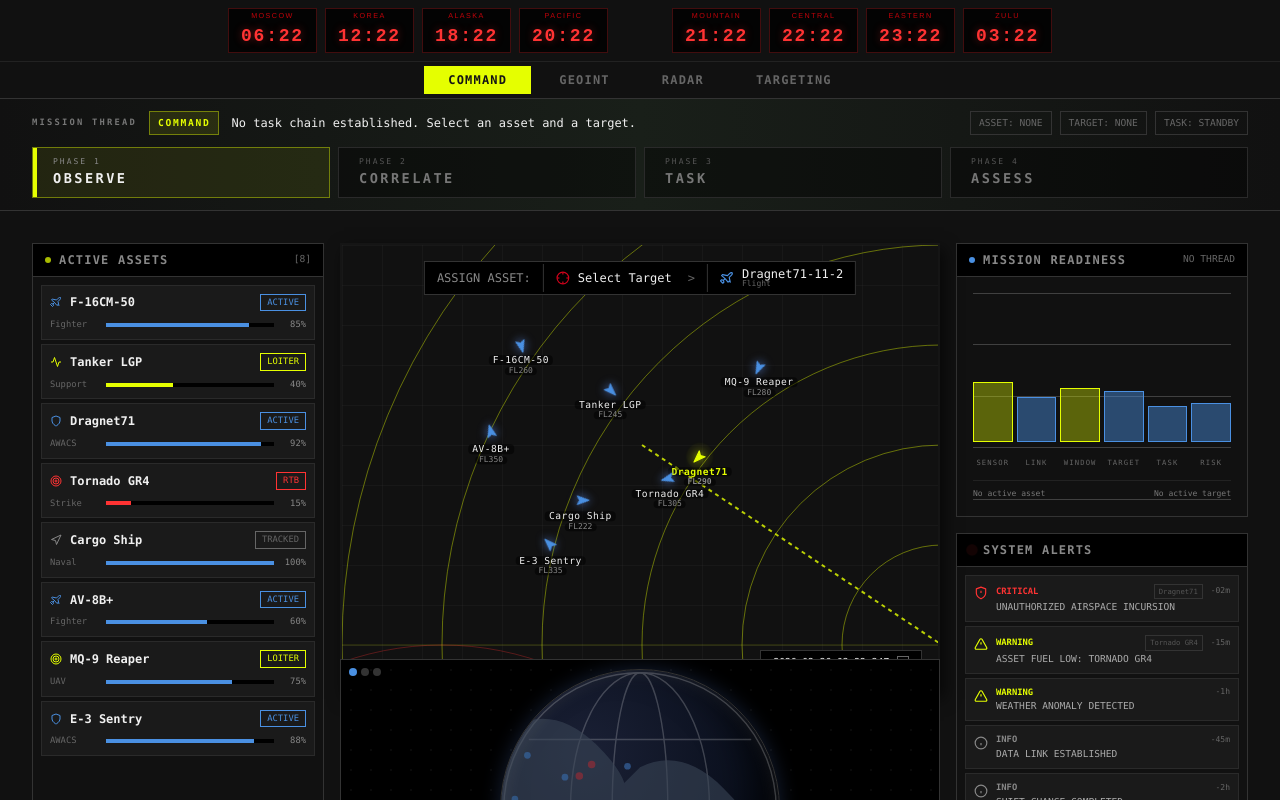
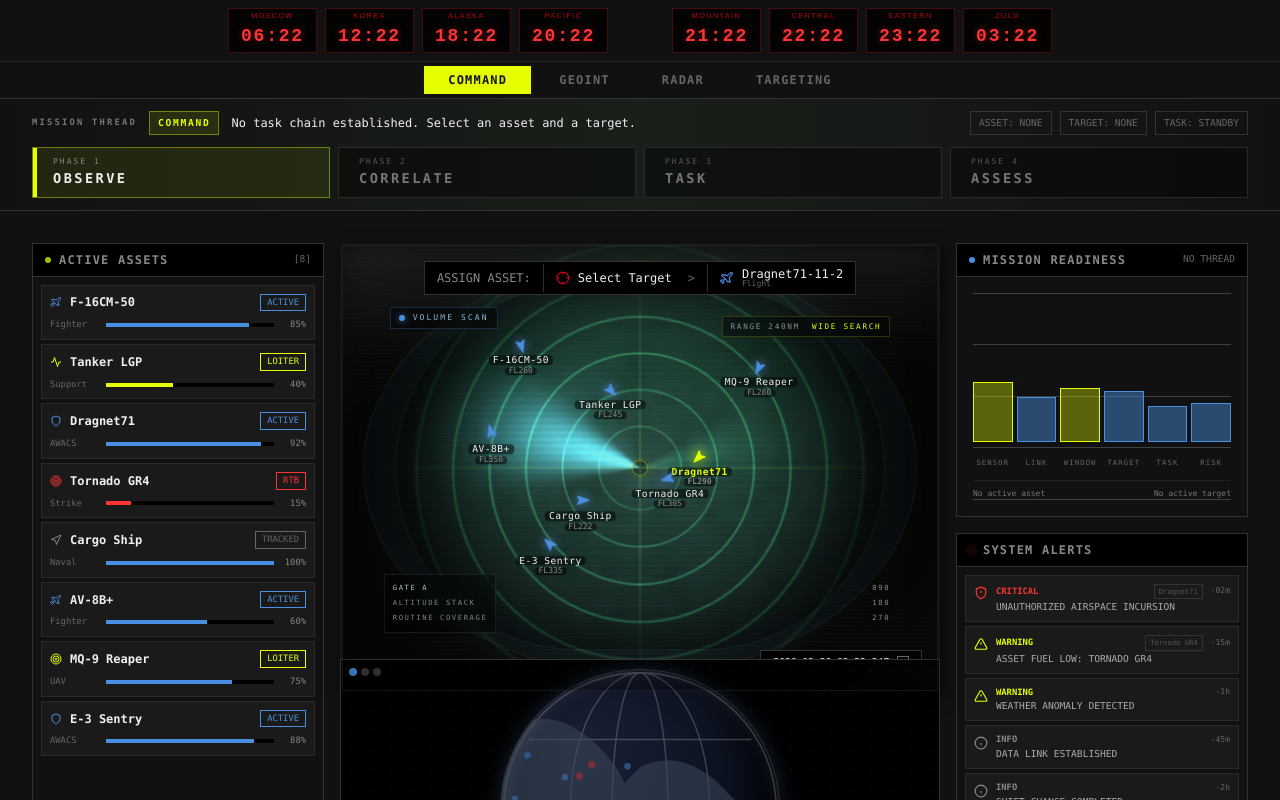
Before and after one commit to augustave/TACTICAL-CANVAS, a React (Vite) app: page / in a window 1280 px wide. Shown: the top 800 px of the page. Built offline with nearby package versions, Linux system fonts and the light colour scheme.

Commit message:
Upgrade radar with WebGL surface

```diff
--- a/src/components/AirspaceRadar.tsx
+++ b/src/components/AirspaceRadar.tsx
@@ -1,6 +1,7 @@
 import { motion } from 'motion/react';
 import { ASSETS } from '../data';
 import type { MissionTask } from '../types';
+import { RadarSurface } from './RadarSurface';
 
 const CrosshairIcon = ({ size = 14, className = "" }: { size?: number, className?: string }) => (
   <svg width={size} height={size} viewBox="0 0 24 24" fill="none" stroke="currentColor" strokeWidth="2" className={className}>
@@ -44,8 +45,25 @@ export function AirspaceRadar({
     <motion.div
       initial={{ opacity: 0 }}
       animate={{ opacity: 1 }}
-      className="relative w-full aspect-[4/3] bg-[#111] border-2 border-ink overflow-hidden shadow-[4px_6px_15px_rgba(0,0,0,0.6)] font-mono"
+      className="radar-frame relative w-full aspect-[4/3] overflow-hidden border-2 border-ink bg-[#050809] shadow-[4px_6px_15px_rgba(0,0,0,0.6)] font-mono"
     >
+      <div className="absolute inset-0 bg-[radial-gradient(circle_at_50%_48%,rgba(16,34,37,0.88)_0%,rgba(4,9,12,0.96)_62%,rgba(0,0,0,1)_100%)]" />
+      <RadarSurface taskBias={currentTask ? 1 : 0} />
+      <div className="absolute inset-[3.5%] rounded-[50%] border border-[rgba(229,255,0,0.08)] shadow-[inset_0_0_60px_rgba(74,144,226,0.08)] pointer-events-none" />
+      <div className="absolute inset-0 pointer-events-none bg-[radial-gradient(circle_at_50%_40%,rgba(255,255,255,0.08),transparent_36%),linear-gradient(180deg,rgba(255,255,255,0.08),transparent_28%),repeating-linear-gradient(180deg,rgba(255,255,255,0.028)_0,rgba(255,255,255,0.028)_1px,transparent_1px,transparent_4px)] mix-blend-screen opacity-45" />
+      <div className="absolute left-[8%] top-[14%] z-10 hidden md:flex items-center gap-2 border border-[rgba(74,144,226,0.25)] bg-black/45 px-2 py-1 text-[0.5rem] uppercase tracking-[0.26em] text-[#8ab7d8] backdrop-blur-sm">
+        <span className="h-1.5 w-1.5 rounded-full bg-radar-blue shadow-[0_0_8px_rgba(74,144,226,0.9)]" />
+        Volume Scan
+      </div>
+      <div className="absolute right-[8%] top-[16%] z-10 hidden md:flex items-center gap-3 border border-[rgba(229,255,0,0.18)] bg-black/45 px-2 py-1 text-[0.48rem] uppercase tracking-[0.22em] text-[#87918e] backdrop-blur-sm">
+        <span>Range 240nm</span>
+        <span className="text-acid-yellow">{currentTask ? 'Task Track' : 'Wide Search'}</span>
+      </div>
+      <div className="absolute left-1/2 top-1/2 z-[5] h-[82%] w-[82%] -translate-x-1/2 -translate-y-1/2 rounded-full border border-[rgba(255,255,255,0.03)] shadow-[0_0_0_1px_rgba(255,255,255,0.02),inset_0_0_35px_rgba(0,0,0,0.55)] pointer-events-none" />
+      <div className="absolute left-1/2 top-1/2 z-[5] h-4 w-4 -translate-x-1/2 -translate-y-1/2 rounded-full border border-acid-yellow/35 bg-black/25 shadow-[0_0_14px_rgba(229,255,0,0.12)] pointer-events-none" />
+      <div className="absolute left-1/2 top-[12%] z-[5] h-[76%] w-px -translate-x-1/2 bg-[linear-gradient(180deg,transparent,rgba(229,255,0,0.16),transparent)] pointer-events-none" />
+      <div className="absolute left-[12%] top-1/2 z-[5] h-px w-[76%] -translate-y-1/2 bg-[linear-gradient(90deg,transparent,rgba(229,255,0,0.16),transparent)] pointer-events-none" />
+
       {/* Top Assignment Bar — shows selected asset context */}
       <div className="absolute top-4 left-1/2 -translate-x-1/2 z-50 flex items-center bg-black border border-[#333] text-archival-white text-xs whitespace-nowrap">
         <div className="px-3 py-1.5 text-[#888] border-r border-[#333] hidden sm:block">
@@ -76,44 +94,16 @@ export function AirspaceRadar({
         )}
       </div>
 
-      {/* Radar Grid & Rings */}
-      <svg className="absolute inset-0 w-full h-full pointer-events-none">
-        <defs>
-          <radialGradient id="radar-sweep" cx="0%" cy="0%" r="100%">
-            <stop offset="0%" stopColor="rgba(100, 150, 255, 0.4)" />
-            <stop offset="100%" stopColor="rgba(100, 150, 255, 0)" />
-          </radialGradient>
-        </defs>
-        <pattern id="radar-grid" width="40" height="40" patternUnits="userSpaceOnUse">
-          <path d="M 40 0 L 0 0 0 40" fill="none" stroke="rgba(255,255,255,0.05)" strokeWidth="1"/>
-        </pattern>
-        <rect width="100%" height="100%" fill="url(#radar-grid)" />
-
-        {/* Concentric Rings */}
-        <g transform="translate(600, 400)">
-          {[100, 200, 300, 400, 500, 600].map((r, i) => (
-            <circle key={i} cx="0" cy="0" r={r} fill="none" stroke="rgba(229,255,0,0.4)" strokeWidth="1" />
-          ))}
-          <line x1="-800" y1="0" x2="800" y2="0" stroke="rgba(229,255,0,0.2)" strokeWidth="1" />
-          <line x1="0" y1="-800" x2="0" y2="800" stroke="rgba(229,255,0,0.2)" strokeWidth="1" />
-
-          <line x1="-300" y1="-200" x2="0" y2="0" stroke="rgba(229,255,0,0.8)" strokeWidth="2" strokeDasharray="4 4" />
-          <line x1="0" y1="0" x2="0" y2="400" stroke="rgba(229,255,0,0.8)" strokeWidth="2" strokeDasharray="4 4" />
-
-          {/* Radar Sweep Arc */}
-          <g className="origin-center animate-[spin_4s_linear_infinite]">
-            <path d="M 0 0 L 0 -800 A 800 800 0 0 1 400 -692 Z" fill="url(#radar-sweep)" />
-            <line x1="0" y1="0" x2="0" y2="-800" stroke="rgba(100, 150, 255, 0.8)" strokeWidth="2" />
-          </g>
-        </g>
-
-        {/* Secondary Radar Site */}
-        <g transform="translate(100, 700)">
-          {[100, 200, 300].map((r, i) => (
-            <circle key={i} cx="0" cy="0" r={r} fill="none" stroke="rgba(255,51,51,0.3)" strokeWidth="1" />
-          ))}
-        </g>
-      </svg>
+      <div className="pointer-events-none absolute bottom-[13%] left-[7%] z-10 hidden md:flex flex-col gap-1 border border-[rgba(255,255,255,0.08)] bg-black/35 px-2 py-2 text-[0.45rem] uppercase tracking-[0.22em] text-[#7c8886] backdrop-blur-sm">
+        <span className="text-[#b5c2bf]">Gate A</span>
+        <span>Altitude Stack</span>
+        <span>{currentTask ? 'Priority Intercept' : 'Routine Coverage'}</span>
+      </div>
+      <div className="pointer-events-none absolute bottom-[15%] right-[8%] z-10 hidden md:flex flex-col items-end gap-1 text-[0.45rem] uppercase tracking-[0.24em] text-[#86908d]">
+        <span>090</span>
+        <span>180</span>
+        <span>270</span>
+      </div>
 
       {/* Flight Markers — driven from shared ASSETS data */}
       {ASSETS.map((asset) => {
@@ -122,10 +112,10 @@ export function AirspaceRadar({
         const isTasked = currentTask?.assetId === asset.id;
 
         return (
-          <div
-            key={asset.id}
-            onClick={() => onSelectAsset?.(asset.id)}
-            className="absolute flex flex-col items-center gap-1 -translate-x-1/2 -translate-y-1/2 cursor-pointer"
+            <div
+              key={asset.id}
+              onClick={() => onSelectAsset?.(asset.id)}
+            className="absolute z-20 flex cursor-pointer flex-col items-center gap-1 -translate-x-1/2 -translate-y-1/2"
             style={{ left: `${asset.radarX}%`, top: `${asset.radarY}%` }}
           >
             <motion.div
--- /dev/null
+++ b/src/components/RadarSurface.tsx
@@ -0,0 +1,281 @@
+import { useEffect, useRef, useState } from 'react';
+
+interface Props {
+  taskBias?: number;
+}
+
+const VERTEX_SHADER = `
+attribute vec2 aPosition;
+
+void main() {
+  gl_Position = vec4(aPosition, 0.0, 1.0);
+}
+`;
+
+const FRAGMENT_SHADER = `
+precision highp float;
+
+uniform vec2 uResolution;
+uniform float uTime;
+uniform float uTaskBias;
+
+const float PI = 3.141592653589793;
+
+float hash(vec2 p) {
+  return fract(sin(dot(p, vec2(127.1, 311.7))) * 43758.5453123);
+}
+
+float noise(vec2 p) {
+  vec2 i = floor(p);
+  vec2 f = fract(p);
+  vec2 u = f * f * (3.0 - 2.0 * f);
+
+  return mix(
+    mix(hash(i + vec2(0.0, 0.0)), hash(i + vec2(1.0, 0.0)), u.x),
+    mix(hash(i + vec2(0.0, 1.0)), hash(i + vec2(1.0, 1.0)), u.x),
+    u.y
+  );
+}
+
+float ring(float radius, float thickness, float dist) {
+  return smoothstep(radius + thickness, radius, dist) - smoothstep(radius, radius - thickness, dist);
+}
+
+float arcDifference(float a, float b) {
+  return abs(atan(sin(a - b), cos(a - b)));
+}
+
+void main() {
+  vec2 uv = gl_FragCoord.xy / uResolution.xy;
+  vec2 p = uv * 2.0 - 1.0;
+  p.x *= uResolution.x / uResolution.y;
+
+  float r = length(p);
+  float angle = atan(p.y, p.x);
+  float vignette = smoothstep(1.35, 0.25, r);
+  float hub = smoothstep(0.22, 0.0, r);
+
+  float ringField = 0.0;
+  ringField += ring(0.18, 0.006, r) * 0.55;
+  ringField += ring(0.34, 0.007, r) * 0.65;
+  ringField += ring(0.50, 0.008, r) * 0.72;
+  ringField += ring(0.66, 0.009, r) * 0.76;
+  ringField += ring(0.82, 0.010, r) * 0.72;
+  ringField += ring(0.98, 0.014, r) * 0.55;
+
+  vec2 grid = abs(fract((p + 1.0) * vec2(10.0, 10.0)) - 0.5);
+  float gridLines = (1.0 - smoothstep(0.45, 0.50, min(grid.x, grid.y))) * 0.18;
+
+  float axisLines = (1.0 - smoothstep(0.0, 0.01, abs(p.x))) * 0.25;
+  axisLines += (1.0 - smoothstep(0.0, 0.01, abs(p.y))) * 0.25;
+
+  float terrainNoise = noise(p * 8.0 + vec2(uTime * 0.03, -uTime * 0.04));
+  float cloudNoise = noise(p * 18.0 - vec2(uTime * 0.08, uTime * 0.06));
+  float scanlines = sin(uv.y * uResolution.y * 0.95) * 0.04 + 0.96;
+
+  float sweepAngle = uTime * 0.52;
+  float sweep = smoothstep(0.55, 0.0, arcDifference(angle, sweepAngle));
+  sweep *= smoothstep(1.10, 0.08, r) * (1.0 - r * 0.48);
+
+  float sweepEcho = smoothstep(0.95, 0.0, arcDifference(angle, sweepAngle - 0.26));
+  sweepEcho *= smoothstep(1.05, 0.20, r) * 0.35;
+
+  float secondaryAngle = uTime * -0.18 + PI * 0.38;
+  float secondarySweep = smoothstep(0.40, 0.0, arcDifference(angle, secondaryAngle));
+  secondarySweep *= smoothstep(0.75, 0.18, r) * 0.18;
+
+  float horizon = smoothstep(-0.9, 0.35, p.y) * 0.12;
+  float topGlow = smoothstep(1.05, -0.2, p.y) * 0.06;
+
+  vec3 bg = vec3(0.010, 0.020, 0.024);
+  vec3 depth = vec3(0.014, 0.055, 0.062) + terrainNoise * vec3(0.015, 0.020, 0.018);
+  vec3 radarTint = mix(vec3(0.26, 0.88, 0.50), vec3(0.78, 0.17, 0.20), uTaskBias);
+  vec3 sweepTint = mix(vec3(0.36, 0.86, 1.00), vec3(0.94, 0.24, 0.28), uTaskBias * 0.8);
+
+  vec3 color = mix(bg, depth, vignette);
+  color += radarTint * ringField * 0.54;
+  color += radarTint * gridLines * 0.26;
+  color += radarTint * axisLines * 0.38;
+  color += radarTint * horizon;
+  color += vec3(0.06, 0.10, 0.12) * cloudNoise * vignette * 0.30;
+  color += sweepTint * sweep * 0.95;
+  color += sweepTint * sweepEcho * 0.42;
+  color += vec3(0.30, 0.95, 0.70) * secondarySweep;
+  color += vec3(0.22, 0.28, 0.35) * hub * 0.22;
+  color += topGlow;
+
+  color *= scanlines;
+  color *= smoothstep(1.30, 0.42, r);
+  color += vec3(0.01, 0.012, 0.013) * (1.0 - vignette);
+
+  gl_FragColor = vec4(color, 0.96);
+}
+`;
+
+function createShader(gl: WebGLRenderingContext, type: number, source: string) {
+  const shader = gl.createShader(type);
+  if (!shader) {
+    throw new Error('Failed to create shader.');
+  }
+
+  gl.shaderSource(shader, source);
+  gl.compileShader(shader);
+
+  if (!gl.getShaderParameter(shader, gl.COMPILE_STATUS)) {
+    const info = gl.getShaderInfoLog(shader) ?? 'Unknown shader compilation error.';
+    gl.deleteShader(shader);
+    throw new Error(info);
+  }
+
+  return shader;
+}
+
+function createProgram(gl: WebGLRenderingContext, vertexSource: string, fragmentSource: string) {
+  const vertexShader = createShader(gl, gl.VERTEX_SHADER, vertexSource);
+  const fragmentShader = createShader(gl, gl.FRAGMENT_SHADER, fragmentSource);
+  const program = gl.createProgram();
+
+  if (!program) {
+    throw new Error('Failed to create program.');
+  }
+
+  gl.attachShader(program, vertexShader);
+  gl.attachShader(program, fragmentShader);
+  gl.linkProgram(program);
+
+  gl.deleteShader(vertexShader);
+  gl.deleteShader(fragmentShader);
+
+  if (!gl.getProgramParameter(program, gl.LINK_STATUS)) {
+    const info = gl.getProgramInfoLog(program) ?? 'Unknown program linking error.';
+    gl.deleteProgram(program);
+    throw new Error(info);
+  }
+
+  return program;
+}
+
+export function RadarSurface({ taskBias = 0 }: Props) {
+  const canvasRef = useRef<HTMLCanvasElement>(null);
+  const [supportsWebGl, setSupportsWebGl] = useState(true);
+
+  useEffect(() => {
+    const canvas = canvasRef.current;
+    if (!canvas) {
+      return;
+    }
+
+    const gl = canvas.getContext('webgl', {
+      alpha: true,
+      antialias: true,
+      depth: false,
+      stencil: false,
+      premultipliedAlpha: false,
+    });
+
+    if (!gl) {
+      setSupportsWebGl(false);
+      return;
+    }
+
+    let frameId = 0;
+    const program = createProgram(gl, VERTEX_SHADER, FRAGMENT_SHADER);
+    const buffer = gl.createBuffer();
+
+    if (!buffer) {
+      gl.deleteProgram(program);
+      setSupportsWebGl(false);
+      return;
+    }
+
+    gl.bindBuffer(gl.ARRAY_BUFFER, buffer);
+    gl.bufferData(
+      gl.ARRAY_BUFFER,
+      new Float32Array([
+        -1, -1,
+        1, -1,
+        -1, 1,
+        -1, 1,
+        1, -1,
+        1, 1,
+      ]),
+      gl.STATIC_DRAW,
+    );
+
+    const positionLocation = gl.getAttribLocation(program, 'aPosition');
+    const resolutionLocation = gl.getUniformLocation(program, 'uResolution');
+    const timeLocation = gl.getUniformLocation(program, 'uTime');
+    const taskLocation = gl.getUniformLocation(program, 'uTaskBias');
+
+    const resize = () => {
+      const rect = canvas.getBoundingClientRect();
+      const dpr = Math.min(window.devicePixelRatio || 1, 2);
+      const width = Math.max(1, Math.floor(rect.width * dpr));
+      const height = Math.max(1, Math.floor(rect.height * dpr));
+
+      if (canvas.width !== width || canvas.height !== height) {
+        canvas.width = width;
+        canvas.height = height;
+      }
+
+      gl.viewport(0, 0, width, height);
+    };
+
+    resize();
+
+    const observer = new ResizeObserver(resize);
+    observer.observe(canvas);
+
+    const start = performance.now();
+
+    const render = (now: number) => {
+      resize();
+
+      gl.useProgram(program);
+      gl.bindBuffer(gl.ARRAY_BUFFER, buffer);
+      gl.enableVertexAttribArray(positionLocation);
+      gl.vertexAttribPointer(positionLocation, 2, gl.FLOAT, false, 0, 0);
+
+      gl.uniform2f(resolutionLocation, canvas.width, canvas.height);
+      gl.uniform1f(timeLocation, (now - start) * 0.001);
+      gl.uniform1f(taskLocation, taskBias);
+
+      gl.clearColor(0, 0, 0, 0);
+      gl.clear(gl.COLOR_BUFFER_BIT);
+      gl.drawArrays(gl.TRIANGLES, 0, 6);
+
+      frameId = window.requestAnimationFrame(render);
+    };
+
+    frameId = window.requestAnimationFrame(render);
+
+    return () => {
+      window.cancelAnimationFrame(frameId);
+      observer.disconnect();
+      gl.deleteBuffer(buffer);
+      gl.deleteProgram(program);
+    };
+  }, [taskBias]);
+
+  if (!supportsWebGl) {
+    return (
+      <div
+        className="absolute inset-0 pointer-events-none opacity-90"
+        style={{
+          background: `
+            radial-gradient(circle at center, rgba(53,164,104,0.22) 0%, rgba(6,22,25,0.92) 56%, rgba(0,0,0,1) 100%),
+            repeating-radial-gradient(circle at center, rgba(229,255,0,0.12) 0 2px, transparent 2px 72px),
+            linear-gradient(180deg, rgba(45,61,59,0.18), rgba(0,0,0,0.82))
+          `,
+        }}
+      />
+    );
+  }
+
+  return (
+    <canvas
+      ref={canvasRef}
+      className="absolute inset-0 h-full w-full pointer-events-none opacity-[0.96] [transform:perspective(1400px)_rotateX(5deg)_scale(1.04)]"
+    />
+  );
+}
--- a/src/index.css
+++ b/src/index.css
@@ -90,3 +90,30 @@ body {
   pointer-events: none;
   z-index: 1;
 }
+
+.radar-frame::before {
+  content: '';
+  position: absolute;
+  inset: 0;
+  pointer-events: none;
+  background:
+    linear-gradient(135deg, rgba(255,255,255,0.08), transparent 18%),
+    linear-gradient(315deg, rgba(255,255,255,0.04), transparent 14%),
+    linear-gradient(180deg, rgba(255,255,255,0.05), transparent 22%);
+  mix-blend-mode: screen;
+  opacity: 0.55;
+  z-index: 2;
+}
+
+.radar-frame::after {
+  content: '';
+  position: absolute;
+  inset: 0;
+  pointer-events: none;
+  box-shadow:
+    inset 0 0 0 1px rgba(255,255,255,0.06),
+    inset 0 0 28px rgba(0,0,0,0.72),
+    inset 0 14px 30px rgba(88,120,124,0.08),
+    0 20px 40px rgba(0,0,0,0.45);
+  z-index: 2;
+}
```
